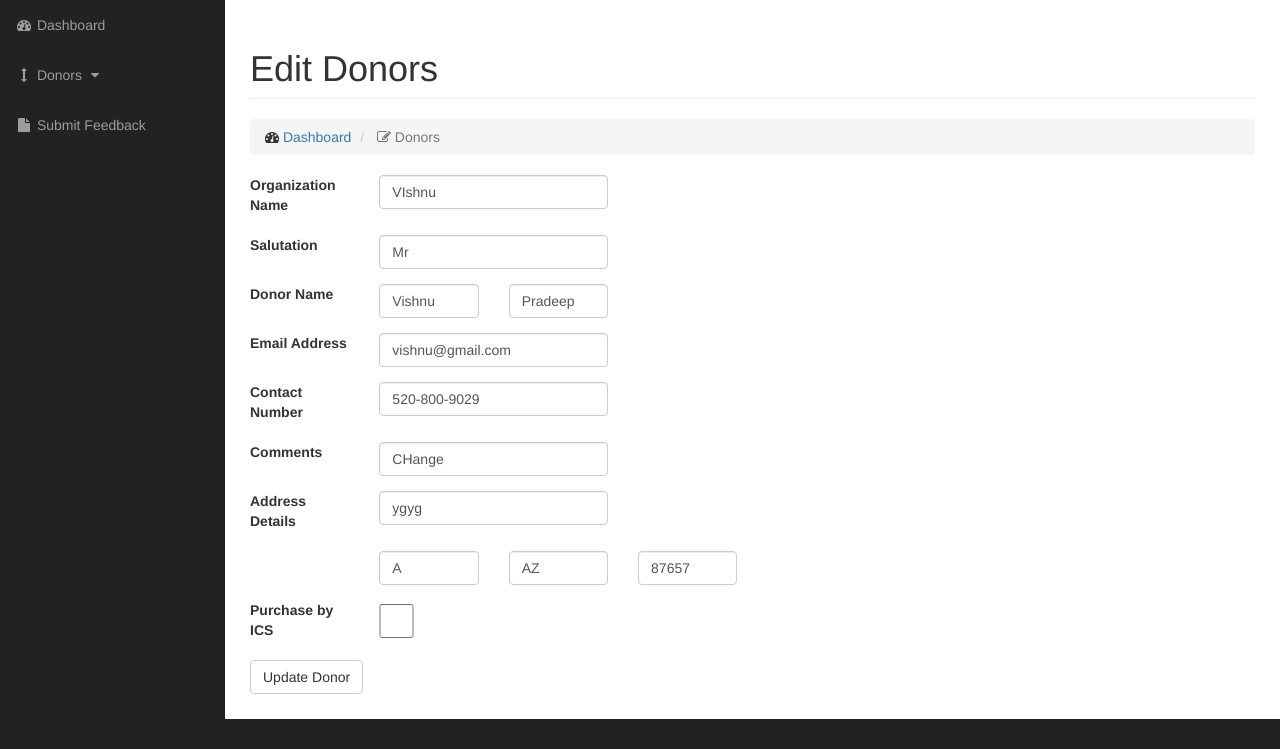
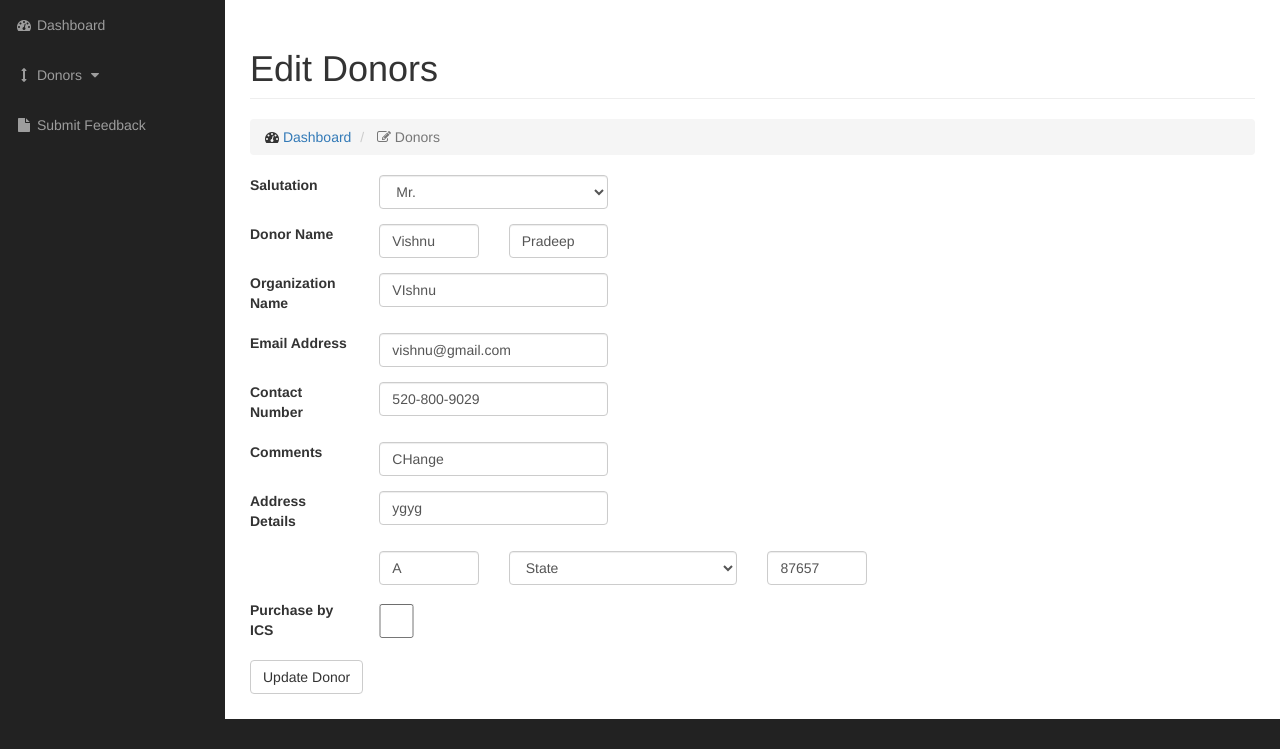
Before and after one commit to vishnuvijay/edm_present, a Django app: template ics_tool/templates/ics_tool/edit_donor.html in a window 1280 px wide. Shown: the part 51-800 px from the top of the page. Run offline with Django 3.2, Linux system fonts and the light colour scheme; the template is opened without the code that fills it: values that come from a table or form of the project are taken from there, others are empty; data comes from the database, SQL or seed files in the repository; some libraries are stand-ins or nearby versions.

Commit message:
Update edit_donor.html

```diff
--- a/ics_tool/templates/ics_tool/edit_donor.html
+++ b/ics_tool/templates/ics_tool/edit_donor.html
@@ -106,25 +106,31 @@
         {% csrf_token %}
 
             <div class="form-group">
-              <label class="col-sm-2" for="OrganizationName">Organization Name</label>
-              <div class="col-sm-4"><input class="form-control" id="OrganizationName" value = {{ donors.OrganizationName }} name="OrganizationName" placeholder="Organization Name" type="text"></div>
-            </div>
-            <div class="form-group">
               <label class="col-sm-2" for="Salutation">Salutation</label>
-              <div class="col-sm-4"><input class="form-control" id="Salutation" value = {{ donors.Salutation }}  name="Salutation" placeholder="Salutation" type="text"></div>
+	      	<div class="col-sm-4">
+			<select class="form-control" name="Salutation">
+  			<option value="Mr.">Mr.</option>
+  			<option value="Ms.">Ms.</option>
+  			<option value="Mrs.">Mrs.</option>
+	      		</select>
+                </div>
             </div>
             <div class="form-group">
               <label class="col-sm-2">Donor Name</label>
-              <div class="col-sm-2"><input class="form-control" placeholder="First Name" value = {{ donors.FirstName }}  name="FirstName" type="text"></div>
-              <div class="col-sm-2"><input class="form-control" placeholder="Last Name"  value = {{ donors.LastName }} name="LastName" type="text"></div>
+              <div class="col-sm-2"><input class="form-control" placeholder="First Name" value = {{ donors.FirstName }}  name="FirstName" type="text" required></div>
+              <div class="col-sm-2"><input class="form-control" placeholder="Last Name"  value = {{ donors.LastName }} name="LastName" type="text" required></div>
+            </div>
+	    <div class="form-group">
+              <label class="col-sm-2" for="OrganizationName">Organization Name</label>
+              <div class="col-sm-4"><input class="form-control" id="OrganizationName" value = {{ donors.OrganizationName }} name="OrganizationName" placeholder="Organization Name" type="text" required></div>
             </div>
             <div class="form-group">
               <label class="col-sm-2" for="Email">Email Address</label>
-              <div class="col-sm-4"><input class="form-control" id="Email" name="Email" value = {{ donors.Email }}  placeholder="Email Address" type="email"></div>
+              <div class="col-sm-4"><input class="form-control" id="Email" name="Email" value = {{ donors.Email }}  placeholder="Email Address" type="email" required></div>
             </div>
             <div class="form-group">
               <label class="col-sm-2" for="PhoneNumber">Contact Number</label>
-              <div class="col-sm-4"><input class="form-control" id="PhoneNumber" name="PhoneNumber" value = {{ donors.PhoneNumber }}  placeholder="Enter in the format XXX-XXX-XXXX" type="tel" pattern="^\d{3}-\d{3}-\d{4}$" ></div>
+              <div class="col-sm-4"><input class="form-control" id="PhoneNumber" name="PhoneNumber" value = {{ donors.PhoneNumber }}  placeholder="Enter in the format XXX-XXX-XXXX" type="tel" pattern="^\d{3}-\d{3}-\d{4}$" required></div>
             </div>
             <div class="form-group">
               <label class="col-sm-2" for="Comments">Comments</label>
@@ -132,18 +138,81 @@
             </div>
             <!--<div class="form-group">
               <label class="col-sm-2" for="Comments">Date</label>
-              <div class="col-sm-4"><input class="form-control" id="datepicker" name="Date" placeholder="Date" type="text"></div>
+              <div class="col-sm-4"><input class="form-control" id="datepicker" name="Date" placeholder="Date" type="text" required></div>
             </div>-->
             <input type="hidden" name="id" value={{ donors.id }}>
             <div class="form-group">
               <label class="col-sm-2" for="StreetAddress">Address Details</label>
-              <div class="col-sm-4"><input class="form-control" id="StreetAddress" value = {{ donors.StreetAddress }}  name="StreetAddress" placeholder="Street Address" type="text"></div>
+              <div class="col-sm-4"><input class="form-control" id="StreetAddress" value = {{ donors.StreetAddress }}  name="StreetAddress" placeholder="Street Address" type="text" required></div>
             </div>
             <div class="form-group">
               <label class="col-sm-2"></label>
-              <div class="col-sm-2"><input class="form-control" placeholder="City"  value = {{ donors.City }} name="City" type="text"></div>
-              <div class="col-sm-2"><input class="form-control" placeholder="State" value = {{ donors.State }}  name="State" type="text"></div>
-              <div class="col-sm-2"><input class="form-control" placeholder="Zip"  value = {{ donors.Zip }} name="Zip" type="text"></div>
+              <div class="col-sm-2"><input class="form-control" placeholder="City"  value = {{ donors.City }} name="City" type="text" required></div>
+              <div class="col-sm-4">
+			<select class="form-control" name="State" required>
+  			<option value="AZ">State</option>
+  			<option value="AL">AL</option>
+  			<option value="AK">AK</option>
+			<option value="AZ">AZ</option>
+			<option value="AR">AR</option>
+			<option value="AS">AS</option>
+			<option value="CA">CA</option>
+			<option value="CO">CO</option>
+			<option value="CT">CT</option>
+			<option value="DC">DC</option>
+			<option value="DE">DE</option>
+			<option value="FL">FL</option>
+			<option value="FM">FM</option>
+			<option value="GA">GA</option>
+			<option value="GU">GU</option>
+			<option value="HI">HI</option>
+			<option value="ID">ID</option>
+			<option value="IL">IL</option>
+			<option value="IN">IN</option>
+			<option value="IA">IA</option>
+			<option value="KS">KS</option>
+			<option value="KY">KY</option>
+			<option value="LA">LA</option>
+			<option value="ME">ME</option>
+			<option value="MD">MD</option>
+			<option value="MA">MA</option>
+			<option value="MH">MH</option>
+			<option value="MI">MI</option>
+			<option value="MN">MN</option>
+			<option value="MP">MP</option>
+			<option value="MS">MS</option>
+			<option value="MO">MO</option>
+			<option value="MT">MT</option>
+			<option value="NE">NE</option>
+			<option value="NV">NV</option>
+			<option value="NH">NH</option>
+			<option value="NJ">NJ</option>
+			<option value="NM">NM</option>
+			<option value="NY">NY</option>
+			<option value="NC">NC</option>
+			<option value="ND">ND</option>
+			<option value="OH">OH</option>
+			<option value="OK">OK</option>
+			<option value="OR">OR</option>
+			<option value="PA">PA</option>
+			<option value="PR">PR</option>
+			<option value="PW">PW</option>
+			<option value="RI">RI</option>
+			<option value="SC">SC</option>
+			<option value="SD">SD</option>
+			<option value="TN">TN</option>
+			<option value="TX">TX</option>
+			<option value="UT">UT</option>
+			<option value="VI">VI</option>
+			<option value="VT">VT</option>
+			<option value="VA">VA</option>
+			<option value="WA">WA</option>
+			<option value="WV">WV</option>
+			<option value="WI">WI</option>
+			<option value="WY">WY</option>
+	      		</select>
+                </div>
+              <div class="col-sm-2"><input class="form-control" placeholder="Zip"  value = {{ donors.Zip }} name="Zip" type="text" placeholder="XXXXX" pattern="^\d{5}$" required></div>
             </div>
             <div class="form-group">
               <label class="col-sm-2" for="ICS">Purchase by ICS</label>
```
